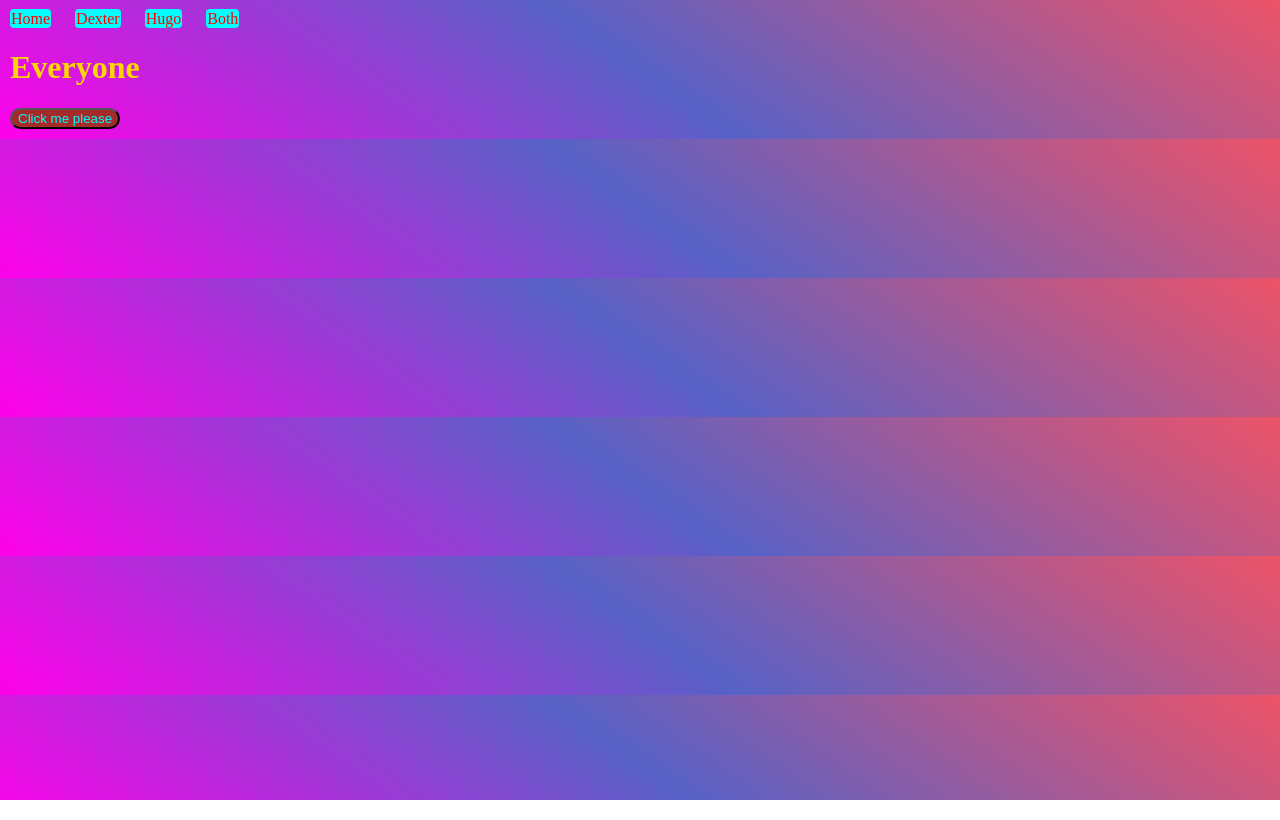
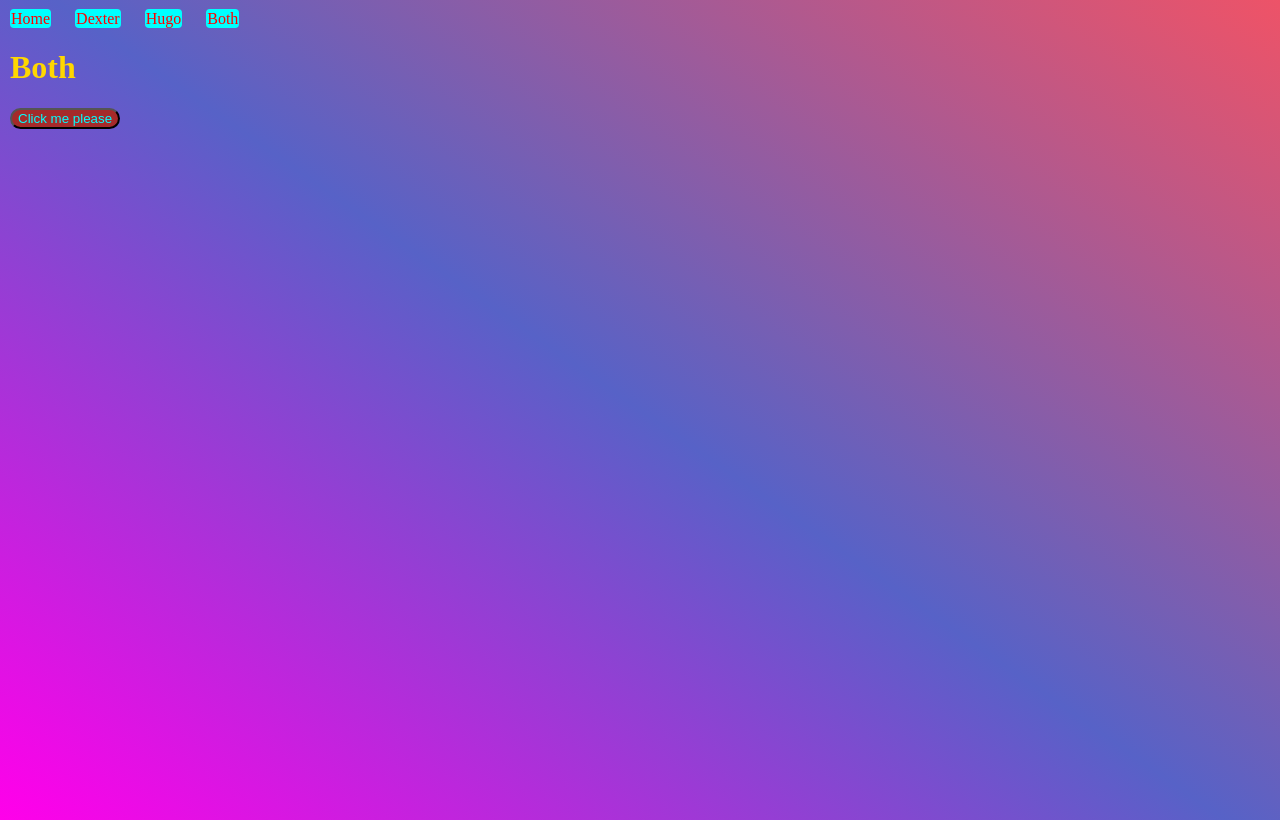
Before and after one commit to BlackFire26299/Gradesweb, a plain HTML site: page website/all.html in a window 1280 px wide. Drawn offline with Linux system fonts and the light colour scheme.

Commit message:
updated other pages

```diff
--- a/website/all.html
+++ b/website/all.html
@@ -7,6 +7,7 @@
     <link rel="stylesheet" href="styles.css">
 </head>
 <body>
+<div class="container">
 <header>
     <nav class="Navbar">
         <ul>
@@ -18,8 +19,8 @@
     </nav>
 </header>
 
-    <h1>Everyone</h1>
+    <h1>Both</h1>
     <button>Click me please</button>
-
+</div>
 </body>
 </html>
```
Also changed, not shown: website/dexter.html (+2 -1 lines), website/hugo.html (+2 -1 lines).
